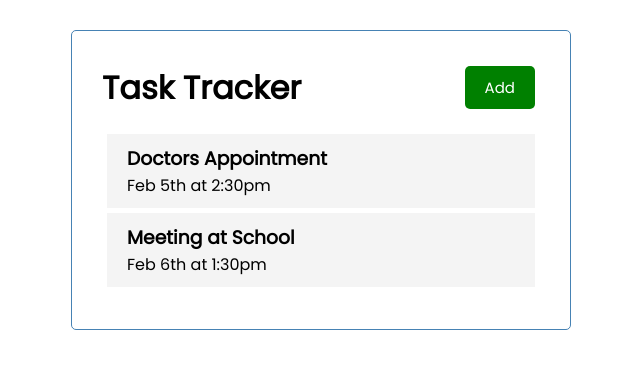
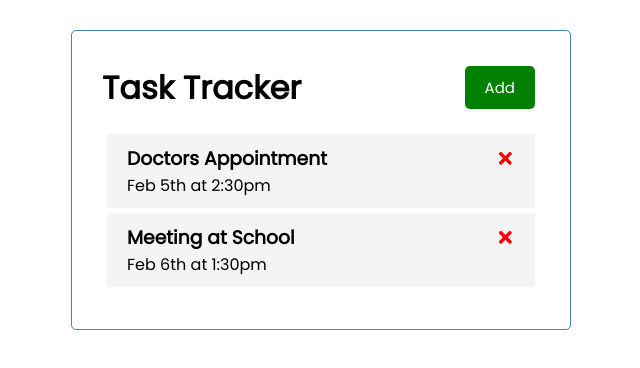
Before and after one commit to octaviookumu/task-tracker, a React (Create React App) app: page / in a window 1280 px wide. Shown: the top 368 px of the page, without its empty margins (319-959 px from the left). Built offline with nearby package versions, Linux system fonts and the light colour scheme.

Commit message:
Enabling task deletion

```diff
--- a/package.json
+++ b/package.json
@@ -8,6 +8,7 @@
     "@testing-library/user-event": "^12.1.10",
     "react": "^17.0.1",
     "react-dom": "^17.0.1",
+    "react-icons": "^4.2.0",
     "react-scripts": "4.0.2",
     "web-vitals": "^1.0.1"
   },
--- a/src/App.js
+++ b/src/App.js
@@ -18,10 +18,15 @@ function App() {
     },
   ]);
 
+  // Delete Task
+  const deleteTask = (id) => {
+    setTasks(tasks.filter((task) => task.id !== id))
+  }
+
   return (
     <div className="container">
       <Header title='Task Tracker' />
-      <Tasks tasks={tasks} />
+      {tasks.length > 0 ? <Tasks tasks={tasks} onDelete={deleteTask} /> : 'No Tasks To Show'}
     </div>
   );
 }
--- a/src/components/Task.js
+++ b/src/components/Task.js
@@ -1,7 +1,17 @@
-const Task = ({ task }) => {
+import { FaTimes } from "react-icons/fa";
+
+const Task = ({ task, onDelete }) => {
   return (
     <div className="task">
-      <h3>{task.text}</h3>
+      <h3>
+        {task.text}
+        <FaTimes
+          style={{ color: "red", cursor: "pointer" }}
+          onClick={() => {
+            onDelete(task.id);
+          }}
+        />
+      </h3>
       <p>{task.day}</p>
     </div>
   );
--- a/src/components/Tasks.js
+++ b/src/components/Tasks.js
@@ -1,10 +1,10 @@
 import Task from "./Task";
 
-const Tasks = ({ tasks }) => {
+const Tasks = ({ tasks, onDelete }) => {
   return (
     <div>
       {tasks.map((task) => (
-        <Task key={task.id} task={task} />
+        <Task key={task.id} task={task} onDelete={onDelete} />
       ))}
     </div>
   );
```
Also changed, not shown: 1 other file (tests, documents, lock files or other folders).
